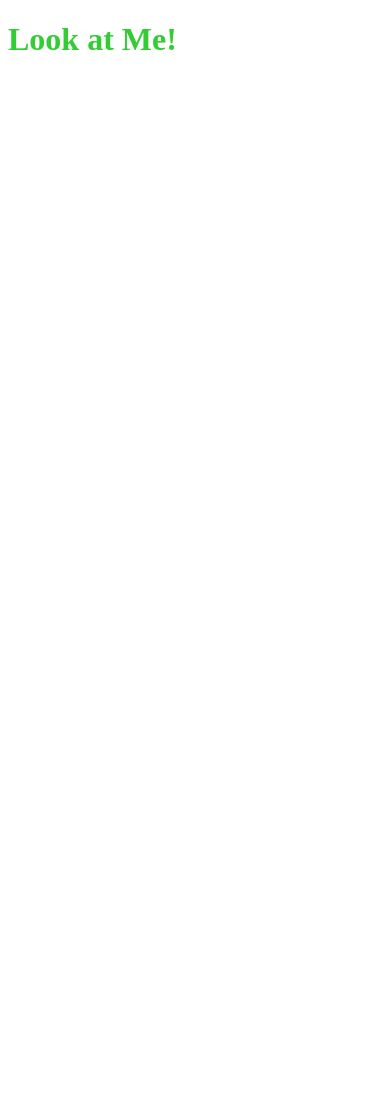
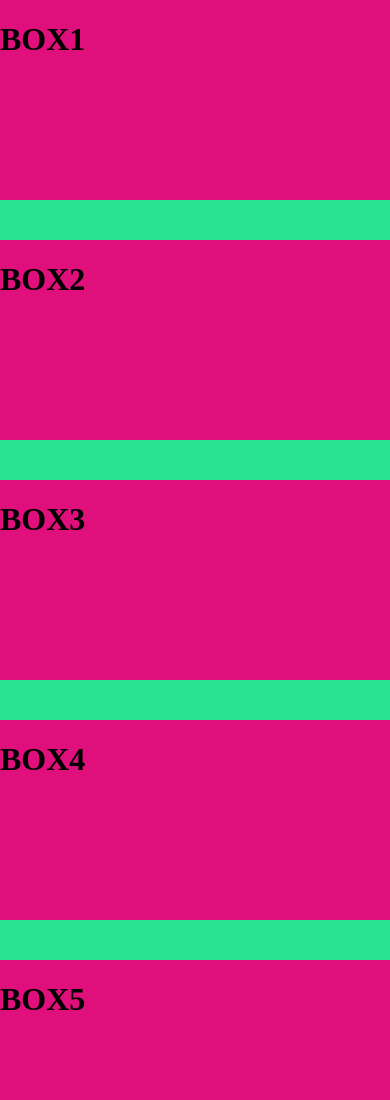
Before and after one commit to deuxemm/web-d-proj-3, a plain HTML site: page index.html in a window 390 px wide. Shown: the top 1100 px of the page. Before the commit the page ends 844 px from the top, so only its background shows below. Drawn offline with Linux system fonts and the light colour scheme.

Commit message:
add responsive web, grid layout, to a page

```diff
--- a/index.html
+++ b/index.html
@@ -9,7 +9,20 @@
 </head>
 <body>
 
-    <h1>Look at Me!</h1>
+  <div class="container">
+
+    <div class="col"><h1>BOX1</h1></div>
+    <div class="col"><h1>BOX2</h1></div>
+    <div class="col"><h1>BOX3</h1></div>
+    <div class="col"><h1>BOX4</h1></div>
+    <div class="col"><h1>BOX5</h1></div>
+    <div class="col"><h1>BOX6</h1></div>
+    <div class="col"><h1>BOX7</h1></div>
+    <div class="col"><h1>BOX8</h1></div>
+    <div class="col"><h1>BOX9</h1></div>
+    <div class="col"><h1>BOX10</h1></div>
+
+  </div>
 
 </body>
 </html>
--- a/style.css
+++ b/style.css
@@ -1,3 +1,43 @@
-h1 {
-    color: limegreen;
+
+/* Global View aka Desktop View*/
+
+/* Or use the css-reset.css BEFORE the style.css in index */
+body {
+    margin: 0;
 }
+
+.container {
+    background-color: rgb(43, 226, 147);
+    min-height: 500px;
+    max-width: 1024px;
+    margin: 0 auto;
+    display: flex;
+    flex-wrap: wrap;
+    justify-content: space-between;
+}
+
+.col {
+    background-color: rgb(223, 15, 123);
+    min-height: 200px;
+    width: 30%;
+    margin-bottom: 40px;
+}
+
+/* Tablet View */
+@media (max-width: 768px) {
+
+.col {
+    width: 45%;
+}
+
+}
+
+
+/* Mobile View */
+@media (max-width: 500px) {
+
+    .col {
+        width: 100%;
+    }
+
+}
```
